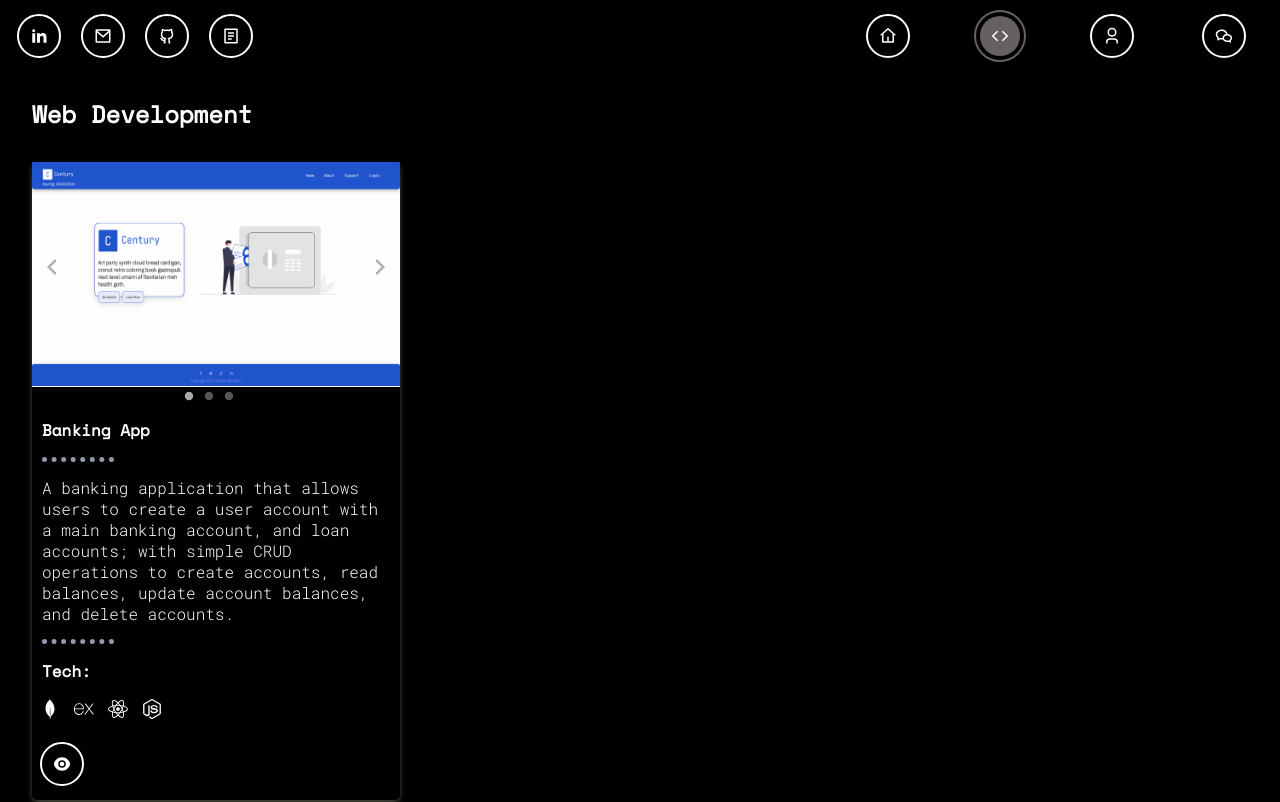
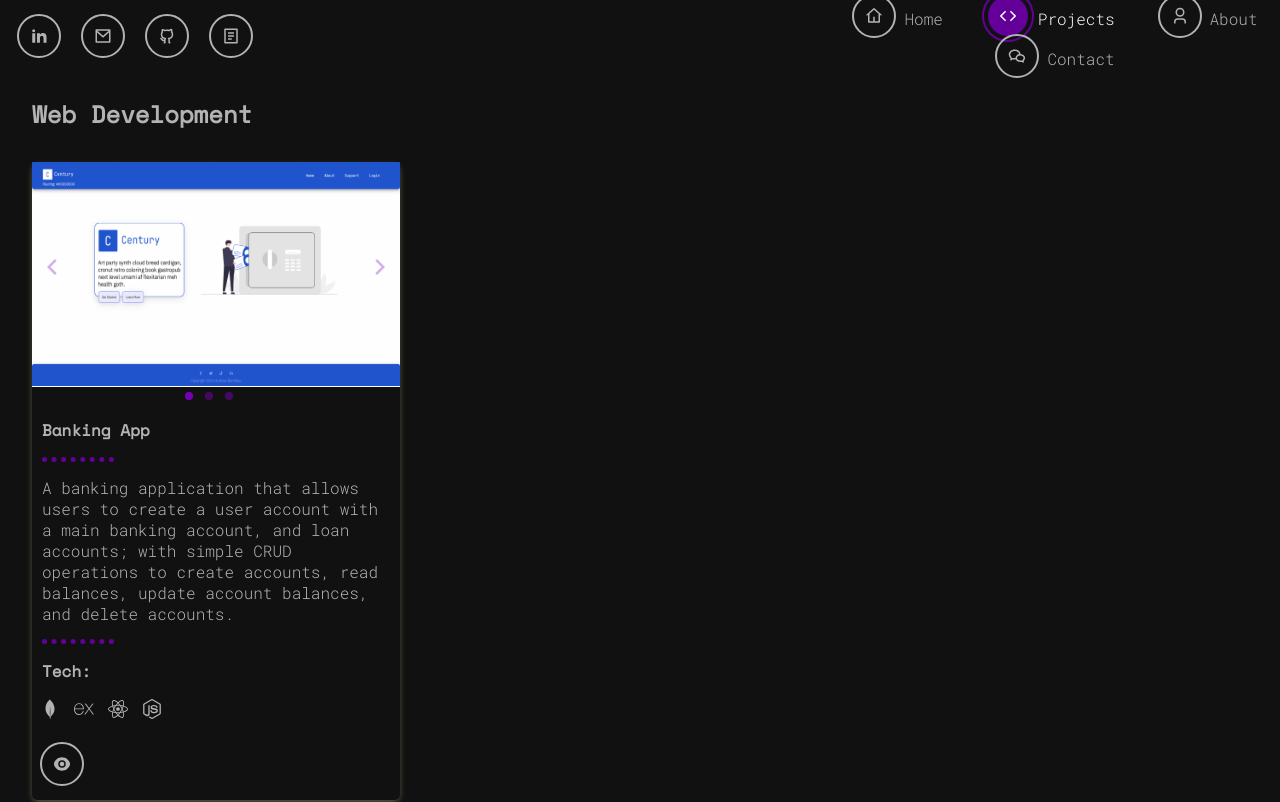
Before and after one commit to abernklau1/portfolio, a React (Create React App) app: page /projects in a window 1280 px wide. Shown: the top 802 px of the page. Built offline with nearby package versions, Linux system fonts and the light colour scheme.

Commit message:
Added a few color changes

```diff
--- a/src/components/Carousel.js
+++ b/src/components/Carousel.js
@@ -99,6 +99,7 @@ const Carousel = styled(Car)`
     top: 35%;
 
     button {
+      color: #7300b3;
       margin: 0;
       opacity: 0.3;
       border: none;
@@ -127,7 +128,7 @@ const Carousel = styled(Car)`
     .car-nav-btn {
       border: none;
       background: transparent;
-      color: darkgray;
+      color: #7300b3;
       opacity: 0.5;
       margin: 0 5px;
       font-size: 10px;
--- a/src/components/NavIcon.js
+++ b/src/components/NavIcon.js
@@ -6,7 +6,7 @@ import {
   RiWechatLine,
 } from "react-icons/ri";
 import Icon from "./styles/Icon";
-// import { useAppContext } from "../context/appContext";
+import { useAppContext } from "../context/appContext";
 
 const icons = {
   home: <RiHome4Line />,
@@ -16,23 +16,20 @@ const icons = {
 };
 
 const NavIcon = ({ to }) => {
-  // const { showDropDown } = useAppContext();
+  const { showDropDown } = useAppContext();
 
   return (
     <li className="nav-items">
       <NavLink to={to === "home" ? "/" : `/${to}`} className="nav-link">
         {
           <Icon
-            color="#666060"
             title={to[0].toUpperCase() + to.substring(1)}
             className={`icon-${to}`}
           >
             {icons[to]}
           </Icon>
         }
-        {/* {!showDropDown && (
-          <p className="nav-title">{to[0].toUpperCase() + to.substring(1)}</p>
-        )} */}
+        {!showDropDown && <p className="nav-title">{to}</p>}
       </NavLink>
     </li>
   );
--- a/src/components/ParticleEffect.js
+++ b/src/components/ParticleEffect.js
@@ -28,7 +28,7 @@ const ParticleEffect = () => {
             type: "circle",
             stroke: {
               width: 0,
-              color: "#000",
+              color: "#191919",
             },
             polygon: {
               nb_sides: 5,
@@ -119,7 +119,7 @@ const ParticleEffect = () => {
         fps_limit: 60,
         background: {
           color: {
-            value: "#000",
+            value: "#111111",
           },
         },
       }}
--- a/src/components/ProjectCard.js
+++ b/src/components/ProjectCard.js
@@ -37,19 +37,14 @@ function ProjectCard({ title, images, desc, link, techs }) {
             );
           })}
         </div>
-        <LinkIcon
-          icon={<RiEyeFill />}
-          link={link}
-          title="View Project"
-          color="white"
-        />
+        <LinkIcon icon={<RiEyeFill />} link={link} title="View Project" />
       </div>
     </Wrapper>
   );
 }
 
 const Wrapper = styled.section`
-  color: white;
+  color: #b3b3b3;
   width: 23rem;
   text-align: left;
   border-radius: 0 0 5px 5px;
@@ -69,7 +64,7 @@ const Wrapper = styled.section`
   }
 
   .rule {
-    border-top: 5px dotted #929aab;
+    border-top: 5px dotted #620099;
     width: 20%;
   }
 
@@ -99,6 +94,10 @@ const Wrapper = styled.section`
       margin: 0 3px;
     }
   }
+
+  @media (max-width: 650px) {
+    margin: auto;
+  }
 `;
 
 export default ProjectCard;
--- a/src/components/styles/Icon.js
+++ b/src/components/styles/Icon.js
@@ -1,7 +1,7 @@
 import styled from "styled-components";
 
 const Icon = styled.section.attrs((props) => ({
-  color: props.color || "#666060",
+  color: props.color || "#620099",
   iconColor: props.color === "white" ? "black" : "white",
 }))`
   width: 40px;
@@ -11,9 +11,9 @@ const Icon = styled.section.attrs((props) => ({
   justify-content: center;
   text-decoration: none;
   font-size: 18px;
-  color: #fff;
+  color: #b3b3b3;
   border-radius: 50%;
-  outline: 2px solid #fff;
+  outline: 2px solid #b3b3b3;
   transition-property: outline-offset, outline-color, background-color;
   transition-duration: 0.25s;
 
--- a/src/index.scss
+++ b/src/index.scss
@@ -33,8 +33,8 @@ body {
   min-height: 100vh;
   position: relative;
   text-align: center;
-  background-color: black;
-  color: white;
+  background-color: #111111;
+  color: #b3b3b3;
 }
 
 * {
@@ -64,7 +64,7 @@ ul {
 
 a {
   text-decoration: none;
-  color: black;
+  color: #b3b3b3
 }
 
 a,
@@ -82,10 +82,6 @@ button {
   align-items: center;
   column-gap: 1.5rem;
   height: 4rem;
-
-  a {
-    color: white;
-  }
 }
 
 // Navbar
@@ -101,7 +97,6 @@ button {
     align-items: center;
     width: 100%;
     height: 3.2rem;
-    color: white;
     margin-bottom: 0.5rem;
     .nav-list-container {
       width: 35%;
@@ -116,26 +111,42 @@ button {
       justify-content: space-around;
     }
     .nav-link {
-      color: white;
       text-transform: capitalize;
       padding: 0 0.5rem;
+      .nav-title {
+        display: inline;
+        margin-left: 10px;
+      }
+
+      &:hover {
+        color: white;
+        & section {
+          outline-offset: 4px;
+          background-color: #620099;
+          outline-color: #620099;
+          color: white;
+        }
+      }
+
       &:active {
         opacity: 0.5;
       }
     }
     .bars {
       background-color: transparent;
-      color: white;
       border: none;
     }
   }
 }
 
 a.active {
+  & section, p {
+    color: white;
+  }
   & section {
     outline-offset: 4px;
-    outline-color: $nav-icon;
-    background-color: $nav-icon;
+    outline-color: #620099;
+    background-color: #620099;
   }
 }
 
@@ -143,8 +154,8 @@ a.active {
 
 .home {
   .hero {
+    color: white;
     position: absolute;
-    color: white;
     font-size: 4vw;
     top: 25%;
     left: 37%;
@@ -174,7 +185,6 @@ a.active {
     margin: .5rem 0;
     width: 3.5rem;
     height: 2rem;
-    background: white;
     &:hover {
       box-shadow: rgba(205, 205, 137, 0.25) 0px 50px 100px -20px, rgba(255, 255, 255, 0.3) 0px 30px 60px -30px, rgba(245, 218, 191, 0.35) 0px -2px 6px 0px;;
     }
@@ -191,7 +201,6 @@ a.active {
   bottom: 0;
   width: 100%;
   height: 5.5rem;
-  color: white;
   .copyright {
     display: flex;
     justify-content: center;
@@ -232,4 +241,8 @@ a.active {
   .nav-list-container {
     display: none;
   }
+
+  .nav-container .navbar .nav-link .nav-title {
+    display: none;
+  }
 }
--- a/src/pages/Projects.js
+++ b/src/pages/Projects.js
@@ -16,7 +16,6 @@ const Projects = ({ className }) => {
 };
 
 const Wrapper = styled.section`
-  color: #fff;
   text-align: left;
   padding-left: 2rem;
   .projects-container {
@@ -25,6 +24,11 @@ const Wrapper = styled.section`
     flex-wrap: wrap;
     gap: 2rem;
   }
+
+  @media (max-width: 650px) {
+    margin: auto;
+    text-align: center;
+  }
 `;
 
 export default Projects;
```
